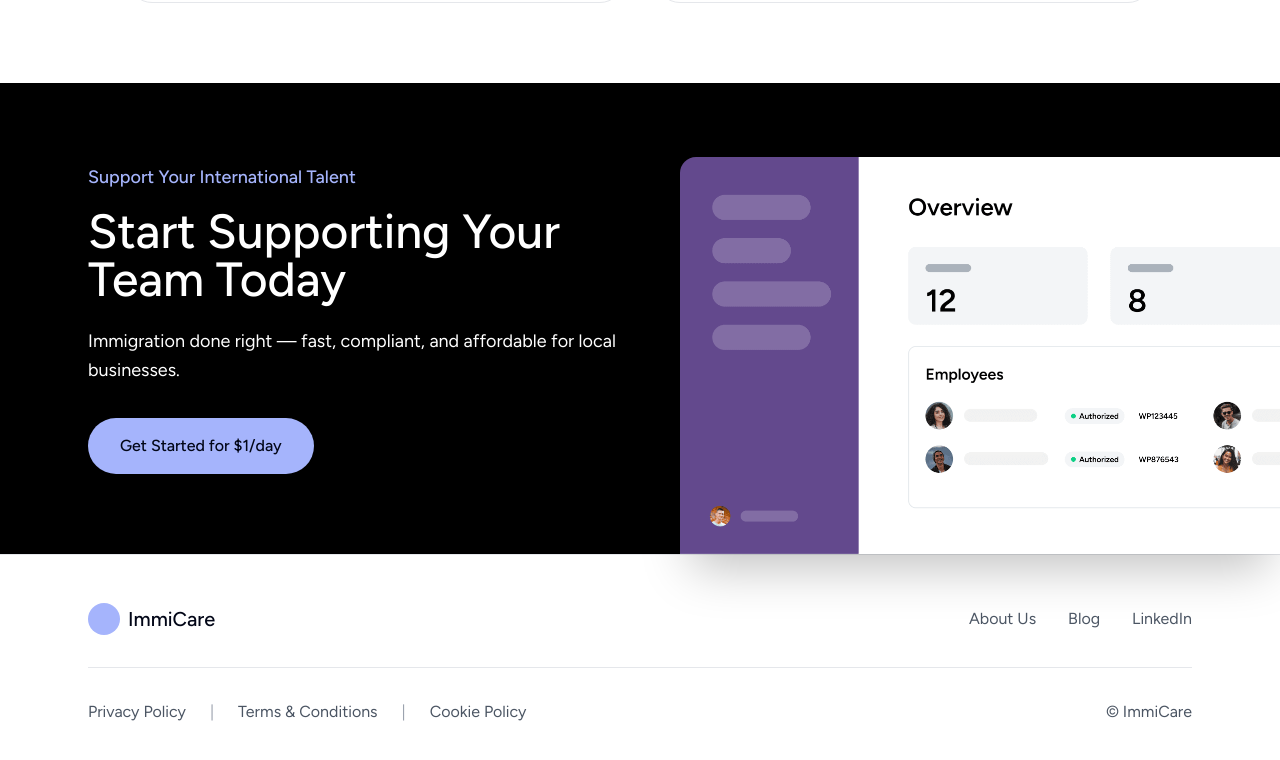
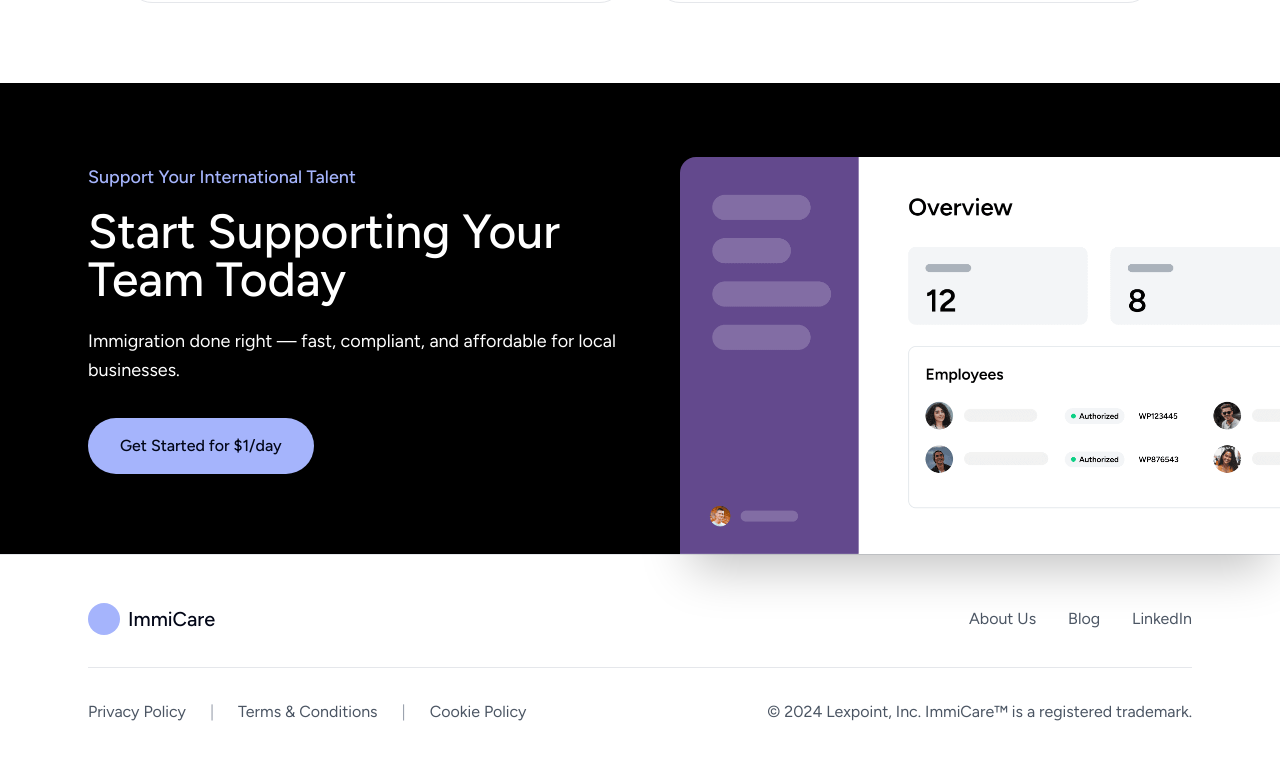
Before and after one commit to getguide/immicare, a website: page index.html in a window 1280 px wide. Shown: the part 5549-6309 px from the top of the page. Drawn offline with nearby package versions, Linux system fonts and the light colour scheme.

Commit message:
docs: update footer with copyright and trademark information

```diff
--- a/index.html
+++ b/index.html
@@ -1426,7 +1426,7 @@
 
                 <!-- Copyright -->
                 <div class="animate-on-scroll animate-delay-400">
-                    <p class="text-gray-600">© ImmiCare</p>
+                    <p class="text-gray-600">© 2024 Lexpoint, Inc. ImmiCare™ is a registered trademark.</p>
                 </div>
             </div>
         </div>
```
